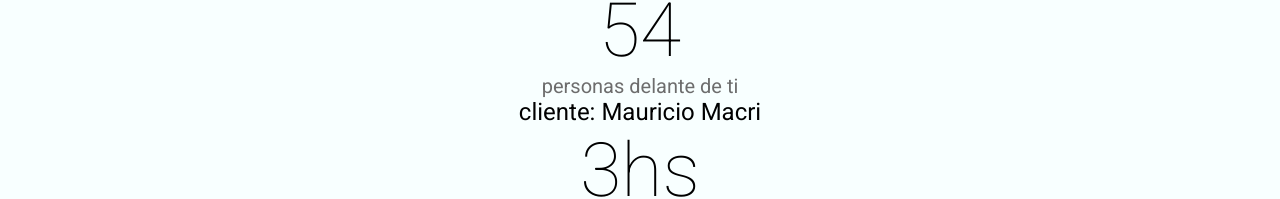
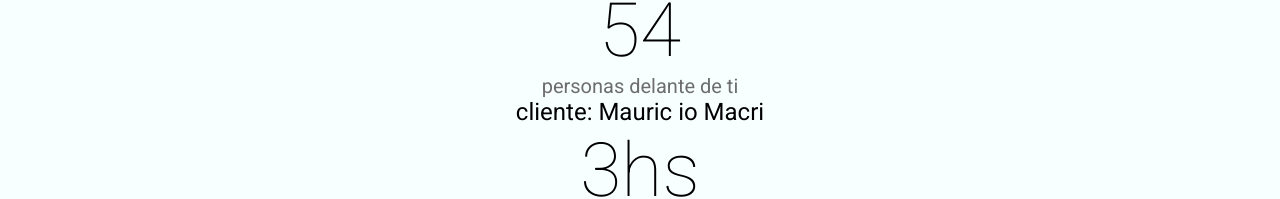
Before and after one commit to pablogonc/waiting-list-front, a Next.js app: page / in a window 1280 px wide. Shown: the part 247-446 px from the top of the page. Built offline with nearby package versions, Linux system fonts and the light colour scheme; a web font is replaced by a local one.

Commit message:
Update page.tsx

```diff
--- a/src/app/page.tsx
+++ b/src/app/page.tsx
@@ -10,7 +10,7 @@ export default function Home() {
         <h1 className={styles.title}>54</h1>
         <p  className={styles.pr}>personas delante de ti</p>
 
-        <h2>cliente: Mauricio Macri</h2>
+        <h2>cliente: Mauric io Macri</h2>
 
         <h1 className={styles.title}>3hs</h1>
         <p  className={styles.pr}>de espera aproximada</p>
```
